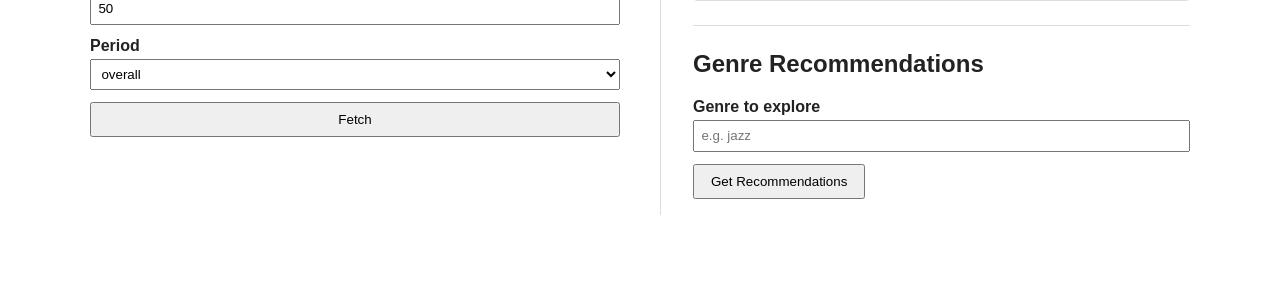
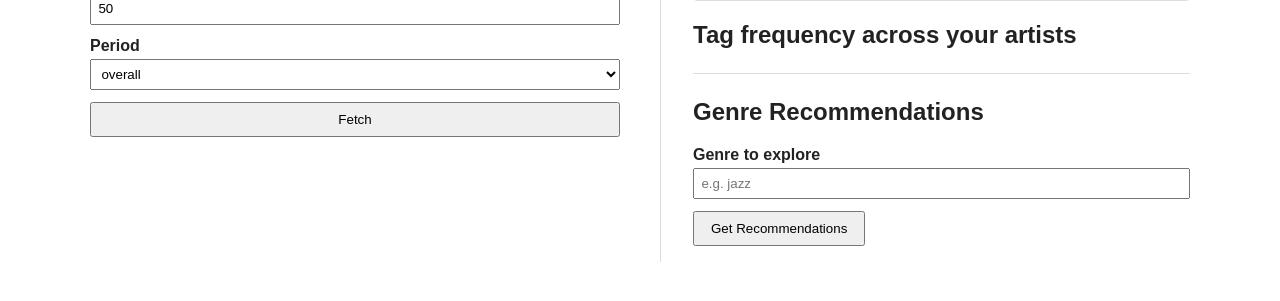
Before and after one commit to kacjugr/last-genre, a Flask app: page / in a window 1280 px wide. Shown: the part 168-469 px from the top of the page. Run offline with Flask 3, Linux system fonts and the light colour scheme; data that the repository does not hold is empty.

Commit message:
1. Moved the user tag frequency table to the right column, and made it streaming loading for fun. 2. Updated the prompt to make the response more JSON heavy, for further massaging into UX

```diff
--- a/app.py
+++ b/app.py
@@ -54,14 +54,32 @@ def fetch_artists():
     if not artists:
         return jsonify({"error": f"No top artists found for user '{username}'."}), 404
 
-    counts: Counter = Counter()
-    for artist in artists:
-        try:
-            counts.update(get_artist_top_tags(artist["name"], api_key))
-        except (requests.RequestException, RuntimeError):
-            pass
+    return jsonify({"artists": artists})
 
-    return jsonify({"artists": artists, "tag_counts": counts.most_common()})
+
+@app.route("/fetch-tag-counts", methods=["POST"])
+def fetch_tag_counts():
+    data = request.get_json(silent=True) or {}
+    artist_names = data.get("artist_names") or []
+
+    api_key = os.environ.get("LASTFM_API_KEY")
+    if not api_key:
+        return jsonify({"error": "Server is missing the LASTFM_API_KEY environment variable."}), 500
+
+    def generate():
+        counts: Counter = Counter()
+        for name in artist_names:
+            try:
+                counts.update(get_artist_top_tags(name, api_key))
+            except Exception:
+                pass
+            yield f"data: {json.dumps({'artist': name, 'tag_counts': counts.most_common()})}\n\n"
+
+    return Response(
+        stream_with_context(generate()),
+        mimetype="text/event-stream",
+        headers={"Cache-Control": "no-cache", "X-Accel-Buffering": "no"},
+    )
 
 
 @app.route("/chart-top-tags", methods=["GET"])
--- a/gemini.py
+++ b/gemini.py
@@ -26,13 +26,17 @@ class GeminiBusyError(Exception):
 def build_gemini_prompt(genre: str, artists: list[dict]) -> str:
     artist_list = "\n".join(f"{i}. {artist['name']}" for i, artist in enumerate(artists, start=1))
     return (
-        f"Here is an ordered list of top artists that I listen to:\n{artist_list}\n\n"
-        f"I'd like to explore the {genre} genre. Based on this list, recommend artists "
-        f"in that genre that I might enjoy.  At the end of the prose list, please "
-        f"provide a JSON array of the recommended artists, where each artist is an "
-        f"object with a 'name' field, each recommended album is a sub-object  of the artist "
-        f"with a 'title' field, and each recommended track is a sub-object of the album with "
-        f"a 'title' field. "
+        f"Here is an ordered list of top artists that a last.fm user listens to:\n{artist_list}\n\n"
+        f"They'd like to explore the {genre} genre. Based on this list, recommend artists "
+        f"in that genre that they might enjoy. Start the reply with a brief paragraph or "
+        f"two reflecting the user's artists back to them, and then decribing "
+        f"why the recommended list fits their taste. At the end of the prose, provide a "
+        f"JSON array of the recommended artists, where each artist is an "
+        f"object with a 'name' field, a 'description' field describing their style or "
+        f"characteristics, and a 'fit' field explaining why the artist fits their taste. "
+        f"For each artist, also include one or two recommended albums as a sub-object "
+        f"of the artist with a 'title' field, and two or three recommended tracks "
+        f"where each is a sub-object of the album with a 'title' field. "
     )
 
 
--- a/templates/index.html
+++ b/templates/index.html
@@ -25,8 +25,8 @@
     .col-r { text-align: right; }
     .col-rank { text-align: right; width: 2rem; }
     .scroll-box tbody td.col-rank { color: #888; }
-    #chart-tags-list tbody tr { cursor: pointer; }
-    #chart-tags-list tbody tr:hover { background: #f0f4ff; }
+    #chart-tags-list tbody tr, #tag-counts-list tbody tr { cursor: pointer; }
+    #chart-tags-list tbody tr:hover, #tag-counts-list tbody tr:hover { background: #f0f4ff; }
     @media (max-width: 720px) {
       .results-grid { grid-template-columns: 1fr; }
       .recs-panel { border-left: none; padding-left: 0; border-top: 1px solid #ddd; padding-top: 1.5rem; }
@@ -65,6 +65,10 @@
       <p id="chart-tags-status" style="display:none;"></p>
       <div id="chart-tags-list" style="display:none;"></div>
 
+      <h2>Tag frequency across your artists</h2>
+      <p id="tag-counts-status" style="display:none;"></p>
+      <div id="tag-counts-list"></div>
+
       <hr style="margin: 1.5rem 0; border: none; border-top: 1px solid #ddd;">
       <h2>Genre Recommendations</h2>
       <div style="display: grid; gap: 0.75rem; margin-bottom: 1rem;">
@@ -98,13 +102,12 @@
         } catch (e) { return null; }
       }
 
-      function saveCache(username, limit, period, artists, tag_counts) {
+      function saveCache(username, limit, period, update) {
         try {
-          localStorage.setItem(cacheKey(username, limit, period), JSON.stringify({
-            artists: artists,
-            tag_counts: tag_counts,
-            fetchedAt: Date.now(),
-          }));
+          var key = cacheKey(username, limit, period);
+          var existing = loadCache(username, limit, period) || { fetchedAt: Date.now() };
+          for (var k in update) existing[k] = update[k];
+          localStorage.setItem(key, JSON.stringify(existing));
         } catch (e) {}
       }
 
@@ -147,27 +150,77 @@
         return '<div class="scroll-box"><table><thead><tr>' + ths + '</tr></thead><tbody>' + trs + '</tbody></table></div>';
       }
 
-      function renderResults(entry, username, period) {
-        currentArtists = entry.artists.map(function (a) { return a.name; });
-
-        var artistCols = [{label: '#', cls: 'col-rank'}, {label: 'Artist'}, {label: 'Plays', cls: 'col-r'}];
-        var artistRows = entry.artists.map(function (a, i) { return [i + 1, esc(a.name), a.playcount]; });
-        var html = '<div class="section"><h2>Top ' + entry.artists.length +
-          ' artists for ' + esc(username) + ' (' + esc(period) + ')</h2>' +
-          makeTable(artistCols, artistRows) + '</div>';
-
-        if (entry.tag_counts && entry.tag_counts.length) {
-          var tagCols = [{label: '#', cls: 'col-rank'}, {label: 'Tag'}, {label: 'Count', cls: 'col-r'}];
-          var tagRows = entry.tag_counts.map(function (pair, i) { return [i + 1, esc(pair[0]), pair[1]]; });
-          html += '<div class="section"><h2>Tag frequency across these artists</h2>' +
-            makeTable(tagCols, tagRows) + '</div>';
-        }
-
-        document.getElementById('results-left').innerHTML = html;
-
+      function renderArtists(artists, username, period) {
+        currentArtists = artists.map(function (a) { return a.name; });
+        var cols = [{label: '#', cls: 'col-rank'}, {label: 'Artist'}, {label: 'Plays', cls: 'col-r'}];
+        var rows = artists.map(function (a, i) { return [i + 1, esc(a.name), a.playcount]; });
+        document.getElementById('results-left').innerHTML =
+          '<div class="section"><h2>Top ' + artists.length + ' artists for ' +
+          esc(username) + ' (' + esc(period) + ')</h2>' + makeTable(cols, rows) + '</div>';
         document.getElementById('gemini-status').style.display = 'none';
         document.getElementById('gemini-reply').style.display = 'none';
         document.getElementById('gemini-reply').textContent = '';
+      }
+
+      function renderTagCounts(tag_counts) {
+        var el = document.getElementById('tag-counts-list');
+        if (!el) return;
+        if (!tag_counts || !tag_counts.length) { el.innerHTML = ''; return; }
+        var cols = [{label: '#', cls: 'col-rank'}, {label: 'Tag'}, {label: 'Count', cls: 'col-r'}];
+        var rows = tag_counts.map(function (pair, i) { return [i + 1, esc(pair[0]), pair[1]]; });
+        el.innerHTML = '<div class="section">' +
+          makeTable(cols, rows) + '</div>';
+      }
+
+      function fetchTagCounts(artistNames, v) {
+        var statusEl = document.getElementById('tag-counts-status');
+        statusEl.textContent = 'Fetching tags…';
+        statusEl.style.display = 'block';
+        var lastTagCounts = null;
+
+        fetch('/fetch-tag-counts', {
+          method: 'POST',
+          headers: { 'Content-Type': 'application/json' },
+          body: JSON.stringify({ artist_names: artistNames }),
+        })
+          .then(function (res) {
+            if (!res.ok) {
+              return res.text().then(function (body) {
+                try { body = JSON.parse(body).error || body; } catch (e) {}
+                statusEl.textContent = 'Tag frequency error: ' + body;
+              });
+            }
+            var reader = res.body.getReader();
+            var decoder = new TextDecoder();
+            var buffer = '';
+
+            function read() {
+              reader.read().then(function (chunk) {
+                if (chunk.done) {
+                  statusEl.style.display = 'none';
+                  if (lastTagCounts) saveCache(v.username, v.limit, v.period, { tag_counts: lastTagCounts });
+                  return;
+                }
+                buffer += decoder.decode(chunk.value, { stream: true });
+                var lines = buffer.split('\n');
+                buffer = lines.pop();
+                lines.forEach(function (line) {
+                  if (line.slice(0, 6) !== 'data: ') return;
+                  try {
+                    var ev = JSON.parse(line.slice(6));
+                    statusEl.textContent = 'Fetching tags for ' + ev.artist + '…';
+                    lastTagCounts = ev.tag_counts;
+                    renderTagCounts(ev.tag_counts);
+                  } catch (e) {}
+                });
+                read();
+              });
+            }
+            read();
+          })
+          .catch(function (err) {
+            statusEl.textContent = 'Tag frequency error: ' + err;
+          });
       }
 
       function getFormValues() {
@@ -182,9 +235,14 @@
         var v = getFormValues();
         if (!v.username) { lastFetchedAt = null; updateButton(); return; }
         var entry = loadCache(v.username, v.limit, v.period);
-        if (entry) {
-          renderResults(entry, v.username, v.period);
+        if (entry && entry.artists) {
+          renderArtists(entry.artists, v.username, v.period);
           lastFetchedAt = entry.fetchedAt;
+          if (entry.tag_counts) {
+            renderTagCounts(entry.tag_counts);
+          } else {
+            fetchTagCounts(entry.artists.map(function (a) { return a.name; }), v);
+          }
         } else {
           document.getElementById('results-left').innerHTML = '';
           lastFetchedAt = null;
@@ -231,10 +289,11 @@
               updateButton();
               return;
             }
-            saveCache(v.username, v.limit, v.period, data.artists, data.tag_counts);
             lastFetchedAt = Date.now();
-            renderResults({ artists: data.artists, tag_counts: data.tag_counts }, v.username, v.period);
+            saveCache(v.username, v.limit, v.period, { artists: data.artists, tag_counts: null, fetchedAt: lastFetchedAt });
+            renderArtists(data.artists, v.username, v.period);
             updateButton();
+            fetchTagCounts(data.artists.map(function (a) { return a.name; }), v);
           })
           .catch(function (err) {
             btn.disabled = false;
@@ -256,12 +315,15 @@
       var chartTagsStatus = document.getElementById('chart-tags-status');
       var chartTagsList = document.getElementById('chart-tags-list');
 
-      chartTagsList.addEventListener('click', function (e) {
+      function onTagRowClick(e) {
         var row = e.target.closest('tr');
         if (!row || row.closest('thead')) return;
         var cells = row.querySelectorAll('td');
         if (cells[1]) document.getElementById('genre').value = cells[1].textContent;
-      });
+      }
+
+      chartTagsList.addEventListener('click', onTagRowClick);
+      document.getElementById('tag-counts-list').addEventListener('click', onTagRowClick);
 
       function renderChartTags(tags) {
         var cols = [{label: '#', cls: 'col-rank'}, {label: 'Tag'}, {label: 'Count', cls: 'col-r'}];
```
